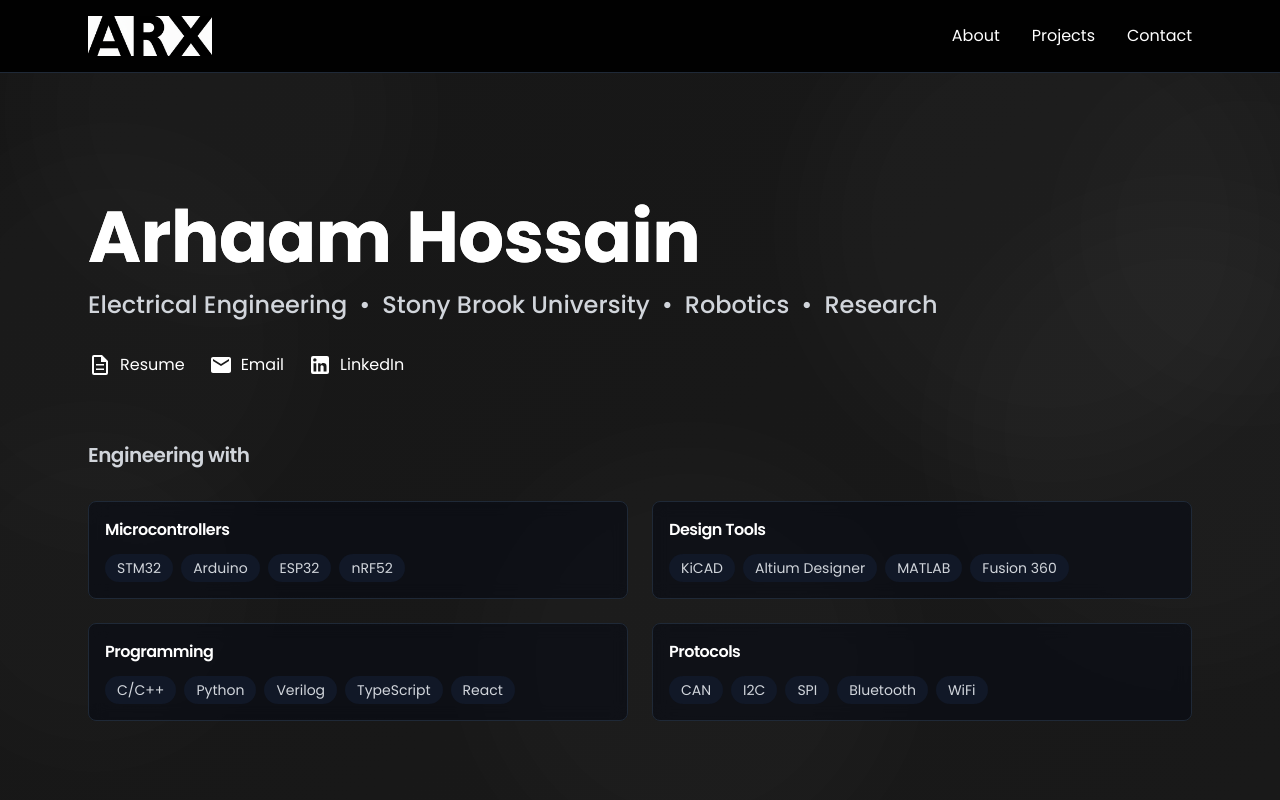
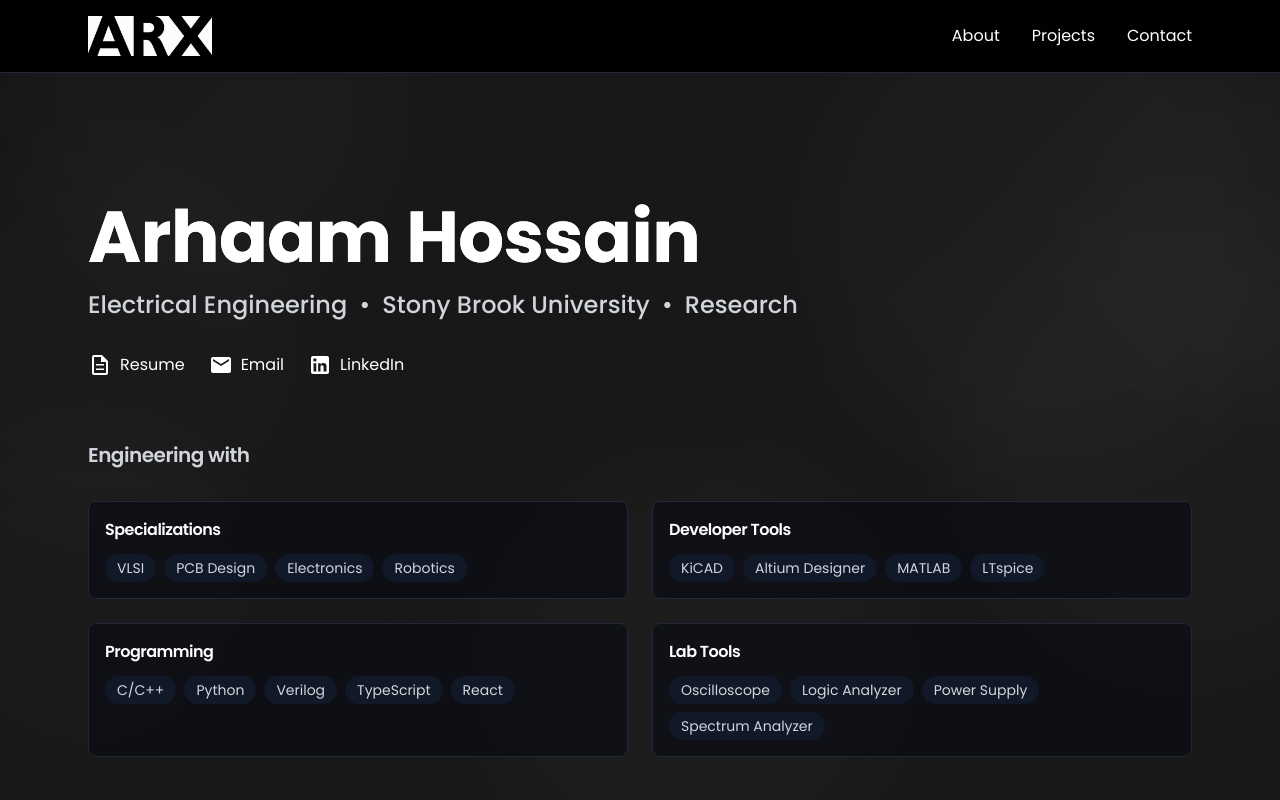
Before and after one commit to arhaamhossain/ARX, a Next.js app: page /ARX/ in a window 1280 px wide. Shown: the top 800 px of the page. Built offline with nearby package versions, Linux system fonts and the light colour scheme.

Commit message:
Update technology categories and remove robotics from hero section

```diff
--- a/pages/index.tsx
+++ b/pages/index.tsx
@@ -176,13 +176,13 @@ const categories: ProjectCategory[] = [
 ];
 
 const technologies = [
-  { category: "Microcontrollers", items: ["STM32", "Arduino", "ESP32", "nRF52"] },
-  { category: "Design Tools", items: ["KiCAD", "Altium Designer", "MATLAB", "Fusion 360"] },
+  { category: "Specializations", items: ["VLSI", "PCB Design", "Electronics", "Robotics"] },
+  { category: "Developer Tools", items: ["KiCAD", "Altium Designer", "MATLAB", "LTspice"] },
   {
     category: "Programming",
     items: ["C/C++", "Python", "Verilog", "TypeScript", "React"],
   },
-  { category: "Protocols", items: ["CAN", "I2C", "SPI", "Bluetooth", "WiFi"] },
+  { category: "Lab Tools", items: ["Oscilloscope", "Logic Analyzer", "Power Supply", "Spectrum Analyzer"] },
 ];
 
 export default function Home() {
@@ -341,8 +341,6 @@ export default function Home() {
             <span>Electrical Engineering</span>
             <span>•</span>
             <span>Stony Brook University</span>
-            <span>•</span>
-            <span>Robotics</span>
             <span>•</span>
             <span>Research</span>
           </div>
```
